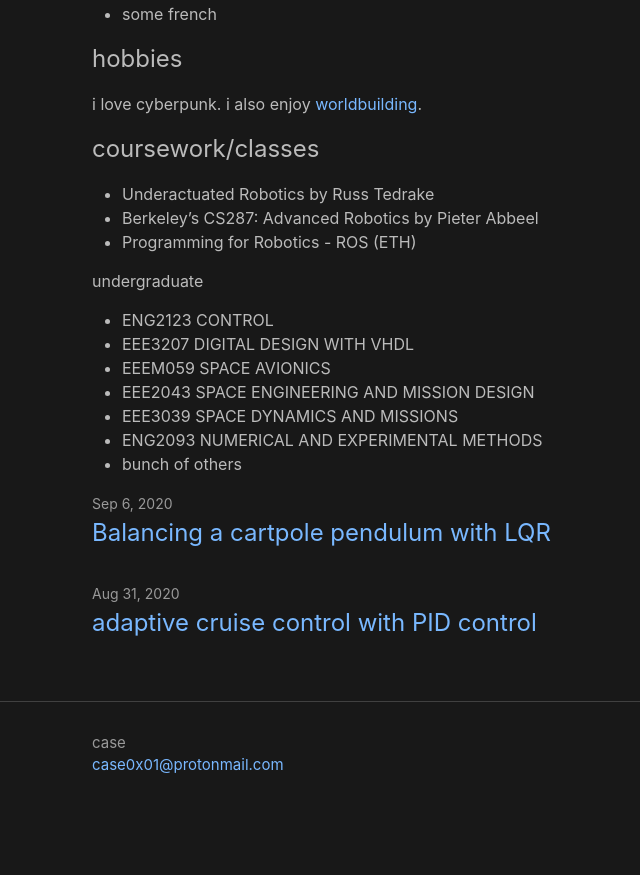
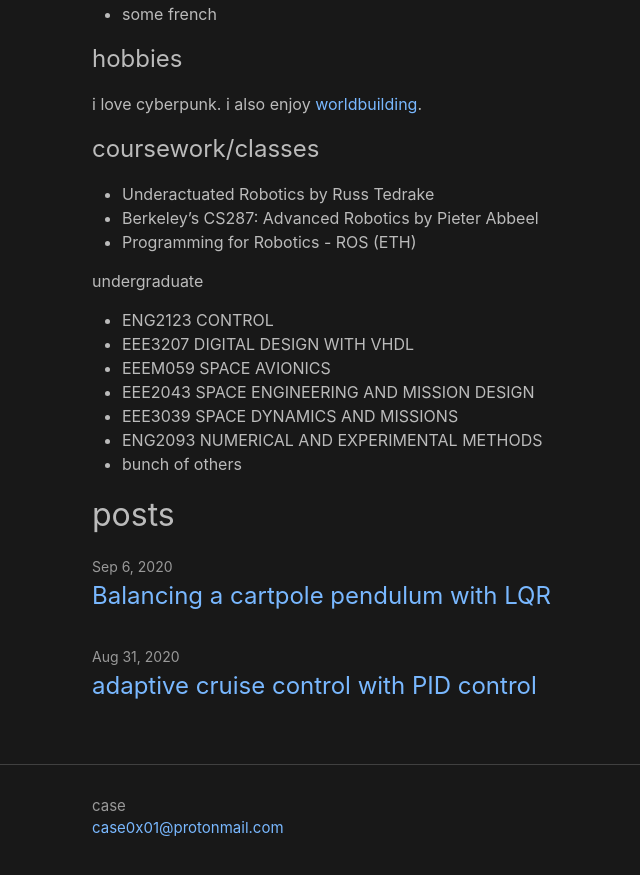
Before and after one commit to case0x00/case0x00.github.io, a Jekyll site: the page built from index.md, in a window 1280 px wide and 900 px high, scrolled down 1224 px. Shown: the top 875 px of the window, without its empty margins (178-818 px from the left). Built offline with Jekyll 4.4.1, drawn with Linux system fonts in a browser that asks for light colours; before the commit the page ends 2061 px from its top, so only the background shows below that.

Commit message:
better hme pg

```diff
--- a/index.md
+++ b/index.md
@@ -71,3 +71,5 @@ undergraduate
 * EEE3039 SPACE DYNAMICS AND MISSIONS
 * ENG2093 NUMERICAL AND EXPERIMENTAL METHODS
 * bunch of others
+
+# posts
```
